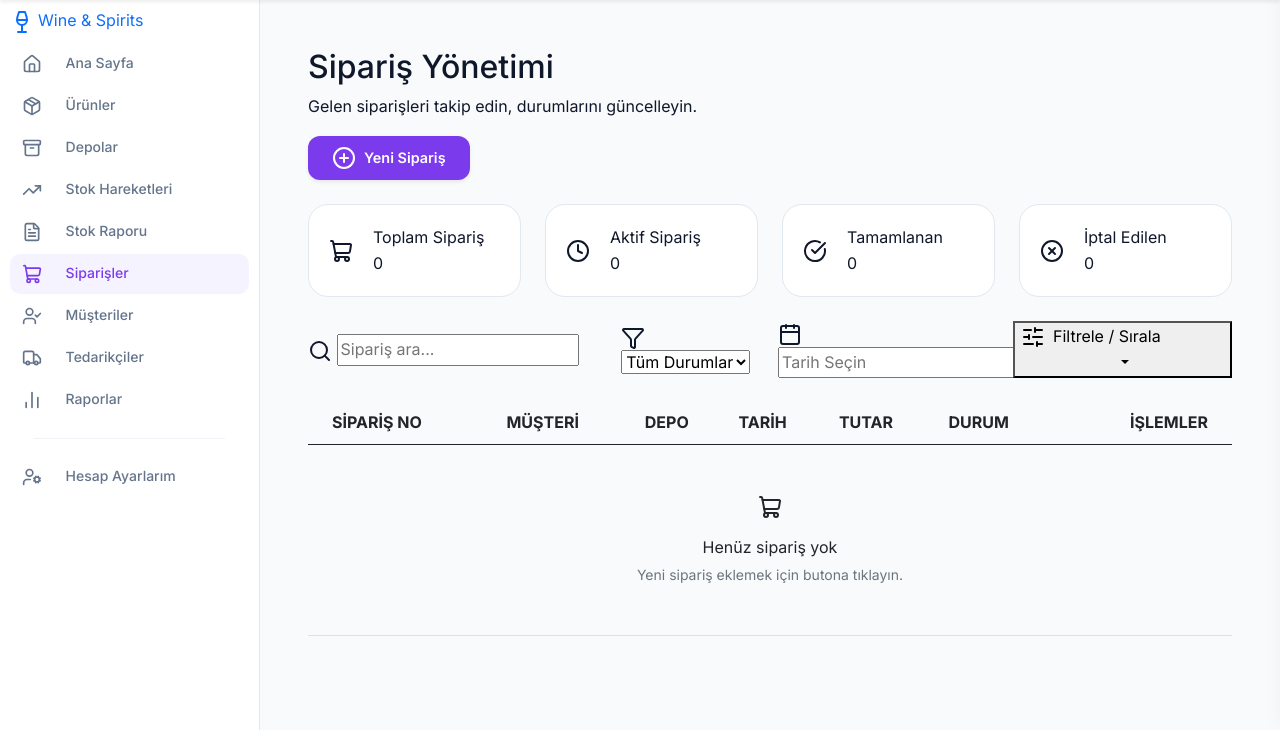
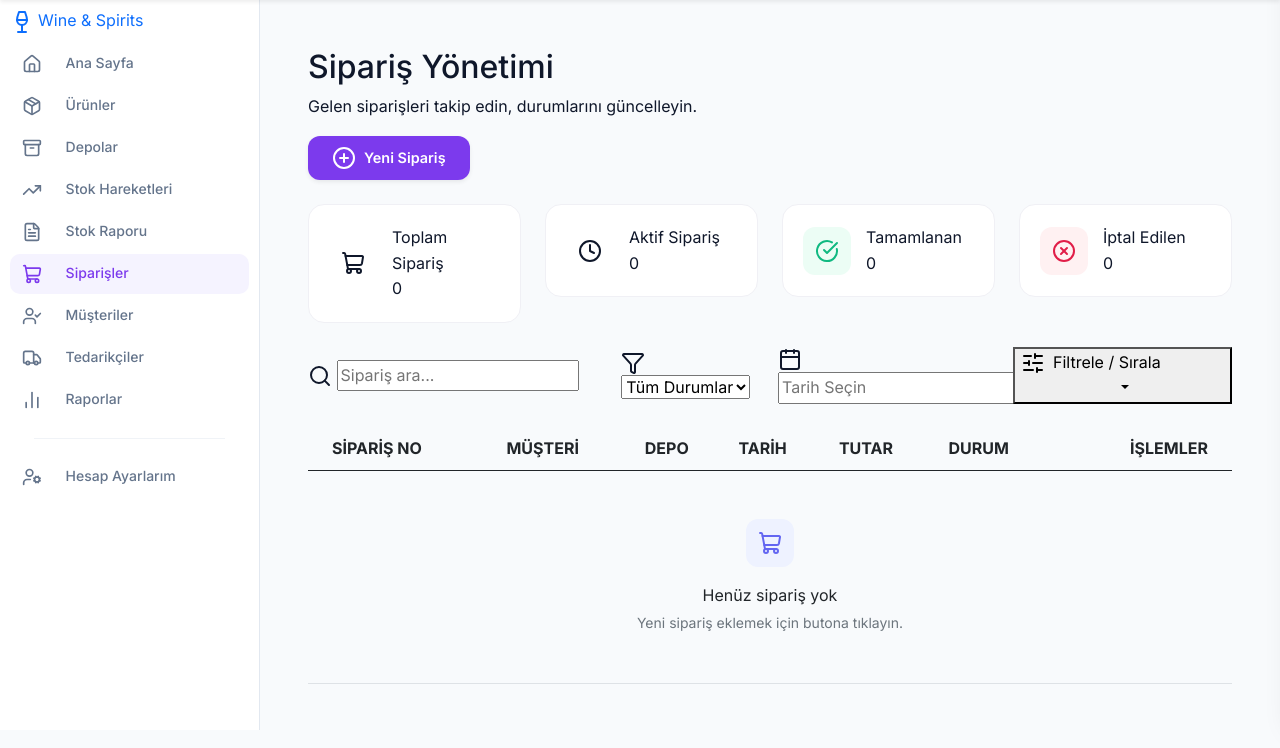
Before and after one commit to erdemgltekin/Wine_Spirits, an ASP.NET Core app: page /Orders/Index in a window 1280 px wide. Shown: the part 70-818 px from the top of the page. Run offline with ASP.NET Core 8, Linux system fonts and the light colour scheme; data that the repository does not hold is empty; some libraries are stand-ins or nearby versions.

Commit message:
card yapıları güncellendi

```diff
--- a/Wine_Spirits/wwwroot/css/main.css
+++ b/Wine_Spirits/wwwroot/css/main.css
@@ -358,22 +358,70 @@ body {
 
 /* 8. GLOBAL STAT KARTLARI (Hover Efektli) */
 .ws-stat-card-v2 {
-    background: #fff;
-    border-radius: var(--radius-lg);
-    border: 1.5px solid var(--gray-200);
-    padding: 1.25rem;
+    background: #ffffff;
+    border-radius: 16px;
+    padding: 20px;
     display: flex;
     align-items: center;
-    gap: 1.25rem;
-    transition: all 0.4s cubic-bezier(0.165, 0.84, 0.44, 1);
+    gap: 15px;
+    border: 1px solid #f0f0f5;
+    transition: all 0.3s ease;
     cursor: pointer;
 }
 
     .ws-stat-card-v2:hover {
-        transform: translateY(-8px);
-        border-color: var(--primary);
-        box-shadow: 0 20px 25px -5px rgba(124, 58, 237, 0.15);
+        transform: translateY(-5px);
+        border-color: #6366f1;
+        box-shadow: 0 10px 25px -5px rgba(99, 102, 241, 0.2), 0 8px 10px -6px rgba(99, 102, 241, 0.2) !important;
     }
+
+/* İkon Kutu Yapısı (Renkli Kareler) */
+.ws-stat-icon-box {
+    width: 48px;
+    height: 48px;
+    border-radius: 12px;
+    display: flex;
+    align-items: center;
+    justify-content: center;
+    flex-shrink: 0;
+    transition: transform 0.3s ease;
+}
+    .ws-stat-icon-box i {
+        width: 24px;
+        height: 24px;
+        stroke-width: 2.5px;
+    }
+
+.ws-stat-card-v2:hover .ws-stat-icon-box {
+    transform: scale(1.1); /* Hoverda ikon hafif büyüsün */
+}
+
+.ws-stat-icon-box i,
+.ws-stat-icon-box svg {
+    width: 24px !important;
+    height: 24px !important;
+}
+
+/* --- İKON RENK PALETİ (Dashboard'daki gibi) --- */
+.bg-indigo-50 {
+    background: #eef2ff !important;
+    color: #6366f1 !important;
+}
+
+.bg-rose-50 {
+    background: #fff1f2 !important;
+    color: #e11d48 !important;
+}
+
+.bg-emerald-50 {
+    background: #ecfdf5 !important;
+    color: #10b981 !important;
+}
+
+.bg-amber-50 {
+    background: #fffbeb !important;
+    color: #f59e0b !important;
+}
 
 /* 9. SIDE PANEL (DRAWER) SİSTEMİ */
 #sidePanelOverlay {
```
Also changed, not shown: Wine_Spirits/Views/Products/Index.cshtml (+37 -9 lines), Wine_Spirits/wwwroot/css/product/product.css (+76 -11 lines).
